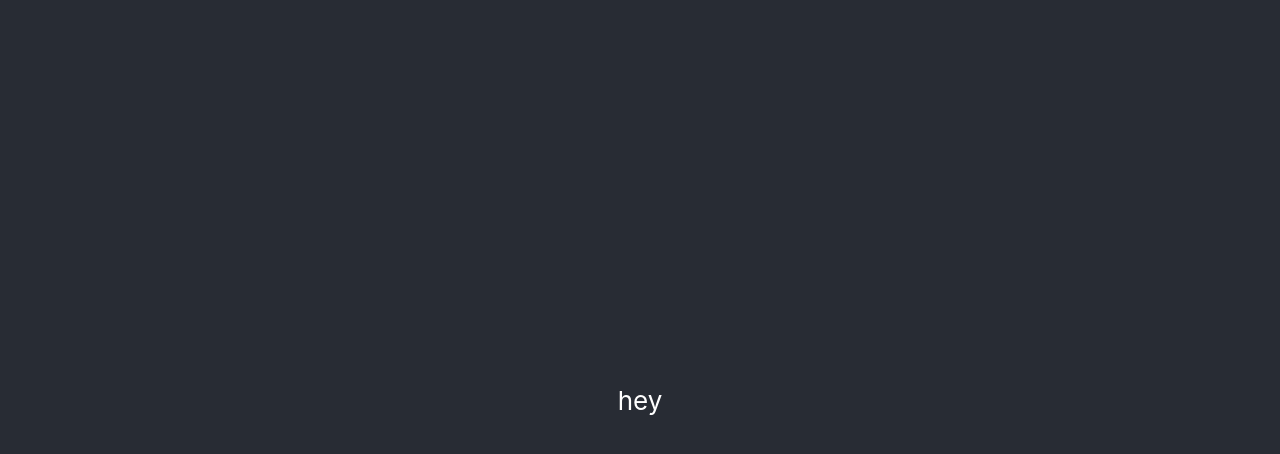
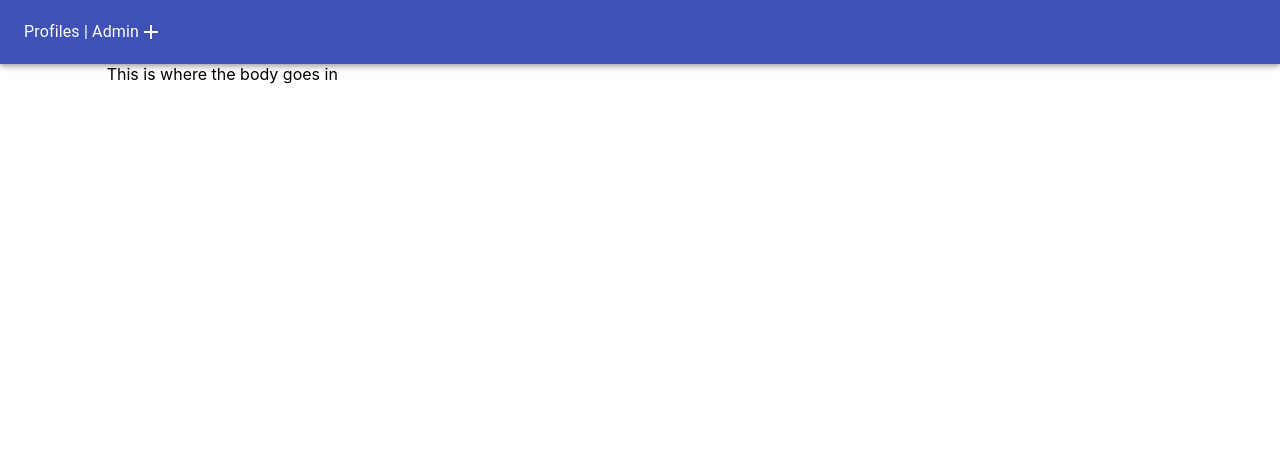
Before and after one commit to lsmucassi/devJam, a React (Create React App) app in the folder week0/profiler/: page / in a window 1280 px wide. Shown: the top 454 px of the page. Built offline with nearby package versions, Linux system fonts and the light colour scheme.

Commit message:
profiler body

```diff
--- a/week0/profiler/package.json
+++ b/week0/profiler/package.json
@@ -5,6 +5,7 @@
   "dependencies": {
     "@material-ui/core": "^4.9.14",
     "@material-ui/icons": "^4.9.1",
+    "@material-ui/styles": "^4.9.14",
     "@testing-library/jest-dom": "^4.2.4",
     "@testing-library/react": "^9.5.0",
     "@testing-library/user-event": "^7.2.1",
--- a/week0/profiler/public/index.html
+++ b/week0/profiler/public/index.html
@@ -26,7 +26,7 @@
     -->
     <title>Dev Prifiler</title>
   </head>
-  <body>
+  <body style="margin: 0;" >
     <noscript>You need to enable JavaScript to run this app.</noscript>
     <div id="root"></div>
     <!--
--- a/week0/profiler/src/App.js
+++ b/week0/profiler/src/App.js
@@ -1,14 +1,23 @@
 import React from 'react';
 import logo from './logo.svg';
 import './App.css';
+import { Grid } from '@material-ui/core'
+import Header from './Header';
 
-function App() {
+const App = () => {
   return (
-    <div className="App">
-      <header className="App-header">
-        hey
-      </header>
-    </div>
+    <Grid container direction="column">
+      <Grid item>
+        <Header/>
+      </Grid>
+      <Grid item container>
+        <Grid item xs={0} sm={1} />
+        <Grid item xs={12} sm={8}>
+        This is where the body goes in
+        </Grid>
+        <Grid item xs={0} sm={1} />
+      </Grid>
+    </Grid>
   );
 }
 
--- /dev/null
+++ b/week0/profiler/src/Header.jsx
@@ -0,0 +1,28 @@
+import React from 'react'
+import { Toolbar, AppBar, Typography } from '@material-ui/core'
+import AddIcon from '@material-ui/icons/Add';
+import { makeStyles } from '@material-ui/styles'
+
+const useStyles = makeStyles(() => {
+    typoStyles: {
+        flex: 1
+    }
+})
+
+const Header = ()=> {
+    const classes = useStyles();
+
+    return (
+        <AppBar position="static">
+            <Toolbar>
+                <Typography
+                    className={classes.typoStyles} >
+                Profiles | Admin
+                </Typography>
+                <AddIcon/>
+            </Toolbar>
+        </AppBar>
+        )
+}
+
+export default Header
```
